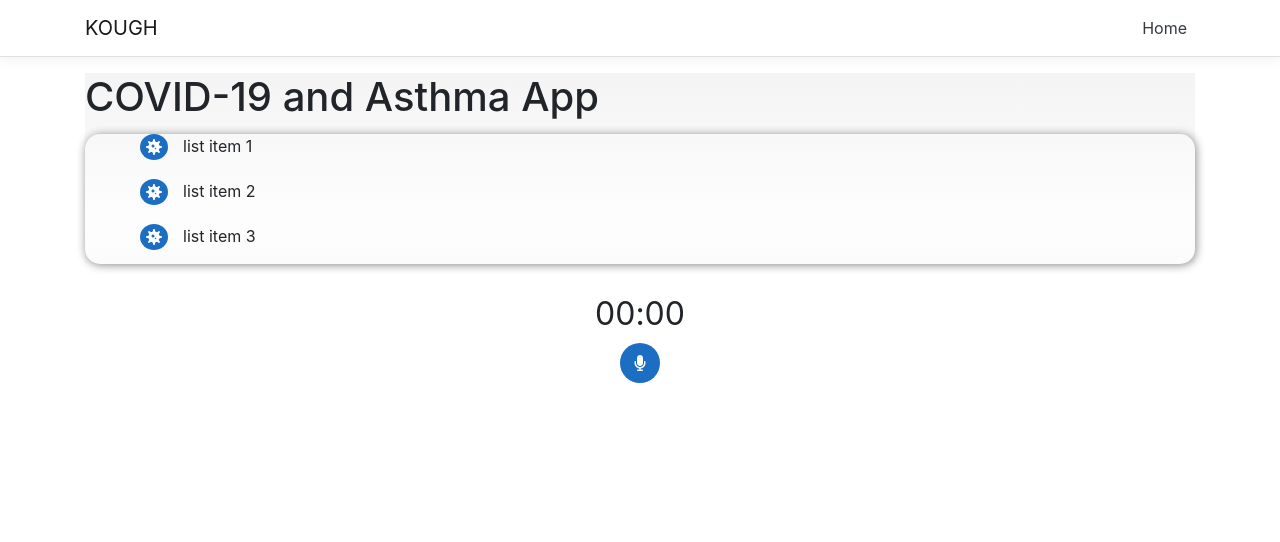
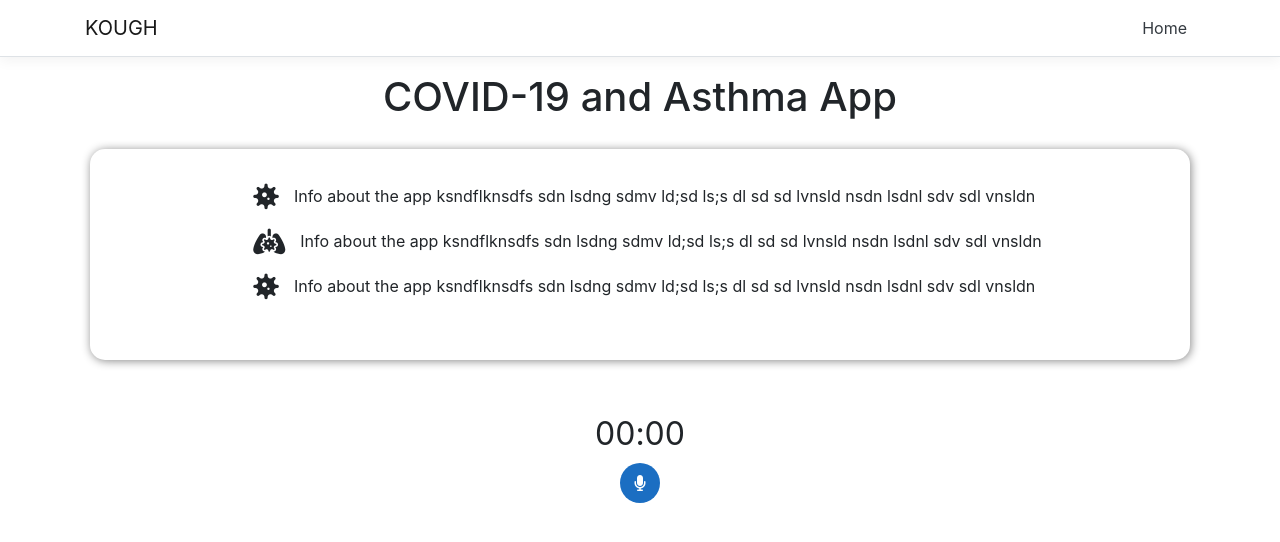
Before and after one commit to jsnieg/tse-assignment, a React (Create React App) app in the folder KOUGH/KOUGH/ClientApp/: page / in a window 1280 px wide. Shown: the top 542 px of the page. Built offline with nearby package versions, Linux system fonts and the light colour scheme.

Commit message:
refactor and other stuff

```diff
--- a/KOUGH/KOUGH/ClientApp/src/components/HomePage/Home.css
+++ b/KOUGH/KOUGH/ClientApp/src/components/HomePage/Home.css
@@ -1,33 +1,54 @@
 .top-part {
-  width: max-;
-  background-image: linear-gradient(
+  height: auto;
+  width: 100%;
+}
+
+.title-container {
+  display: table;
+  margin: 0 auto;
+}
+
+.list {
+  width: 100%;
+  display: grid;
+  align-items: center;
+  justify-content: center;
+  padding: 20px 0px;
+}
+
+.shadowing {
+  min-height: 100%;
+  /* background-image: linear-gradient(
     -180deg,
     rgba(202, 202, 202, 0.21) 0%,
     rgba(202, 202, 202, 0.03) 77%,
     rgba(155, 154, 155, 0.04) 100%
-  );
-}
-
-.title-container {
-  width: 100%;
-  display: grid;
-  align-items: center;
+  ); */
+  position: relative;
+  background-attachment: fixed;
+  background-position: center;
+  background-repeat: no-repeat;
+  background-size: cover;
 }
 
 .list-container {
+  margin: 20px 5px auto 5px;
+  padding: 10px;
   box-shadow: 1px 1px 10px #888888;
   border-radius: 15px;
+}
+.voice-recorder {
+  margin: 40px auto;
+}
+
+.icon {
+  font-size: 1.6em;
 }
 
 .icon-container {
   display: table;
   margin: 0px 15px;
   position: relative;
-}
-
-.icon {
-  border: none;
-  border-radius: 50%;
 }
 
 .text-list {
--- a/KOUGH/KOUGH/ClientApp/src/components/HomePage/Home.js
+++ b/KOUGH/KOUGH/ClientApp/src/components/HomePage/Home.js
@@ -16,49 +16,44 @@ export default function Home() {
           </div>
 
           <div className='list-container'>
-          <ul>
+            <ul className='list'>
 
               <li className='text-list'>
                 <div className='icon-container'>
-                <button className='btn-primary icon'>
-                  <i class="fas fa-virus"></i>
-                </button>
+                    <i class="fas fa-virus icon"></i>
                 </div>
                 <div className='text-container'>
                   <p>
-                  list item 1
+                    Info about the app ksndflknsdfs sdn lsdng sdmv ld;sd ls;s dl sd  sd lvnsld nsdn lsdnl sdv sdl vnsldn
                   </p>
                 </div>
               </li>
 
               <li className='text-list'>
                 <div className='icon-container'>
-                <button className='btn-primary icon'>
-                  <i class="fas fa-virus"></i>
-                </button>
+                    <i class="fas fa-lungs-virus icon"></i>
                 </div>
                 <div className='text-container'>
                   <p>
-                  list item 2
+                  Info about the app ksndflknsdfs sdn lsdng sdmv ld;sd ls;s dl sd  sd lvnsld nsdn lsdnl sdv sdl vnsldn
                   </p>
                 </div>
               </li>
 
               <li className='text-list'>
                 <div className='icon-container'>
-                <button className='btn-primary icon'>
-                  <i class="fas fa-virus"></i>
-                </button>
+                    <i class="fas fa-virus icon"></i>
                 </div>
                 <div className='text-container'>
                   <p>
-                  list item 3
+                  Info about the app ksndflknsdfs sdn lsdng sdmv ld;sd ls;s dl sd  sd lvnsld nsdn lsdnl sdv sdl vnsldn
                   </p>
                 </div>
               </li>
 
             </ul>
           </div>
+
       </section>
 
       <section className='voice-recorder'>
```
Lines whose indentation alone changed are shown as unchanged.
